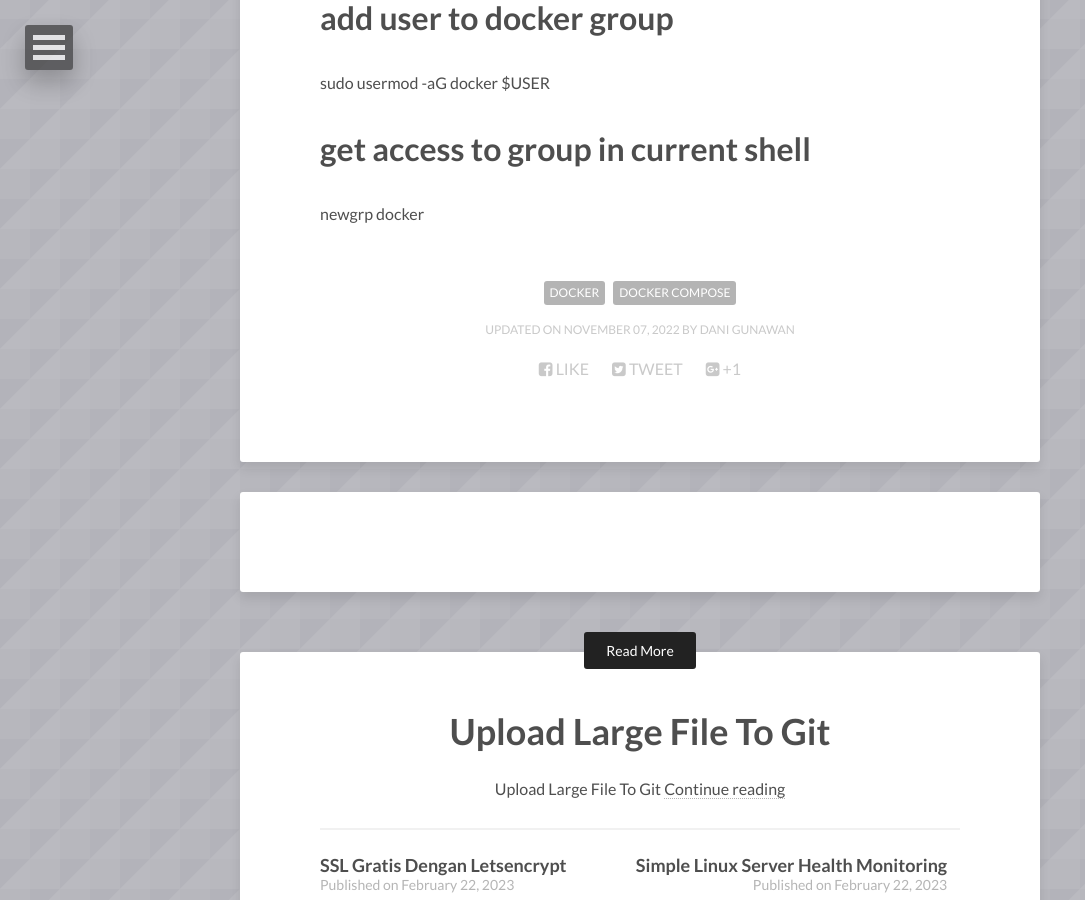
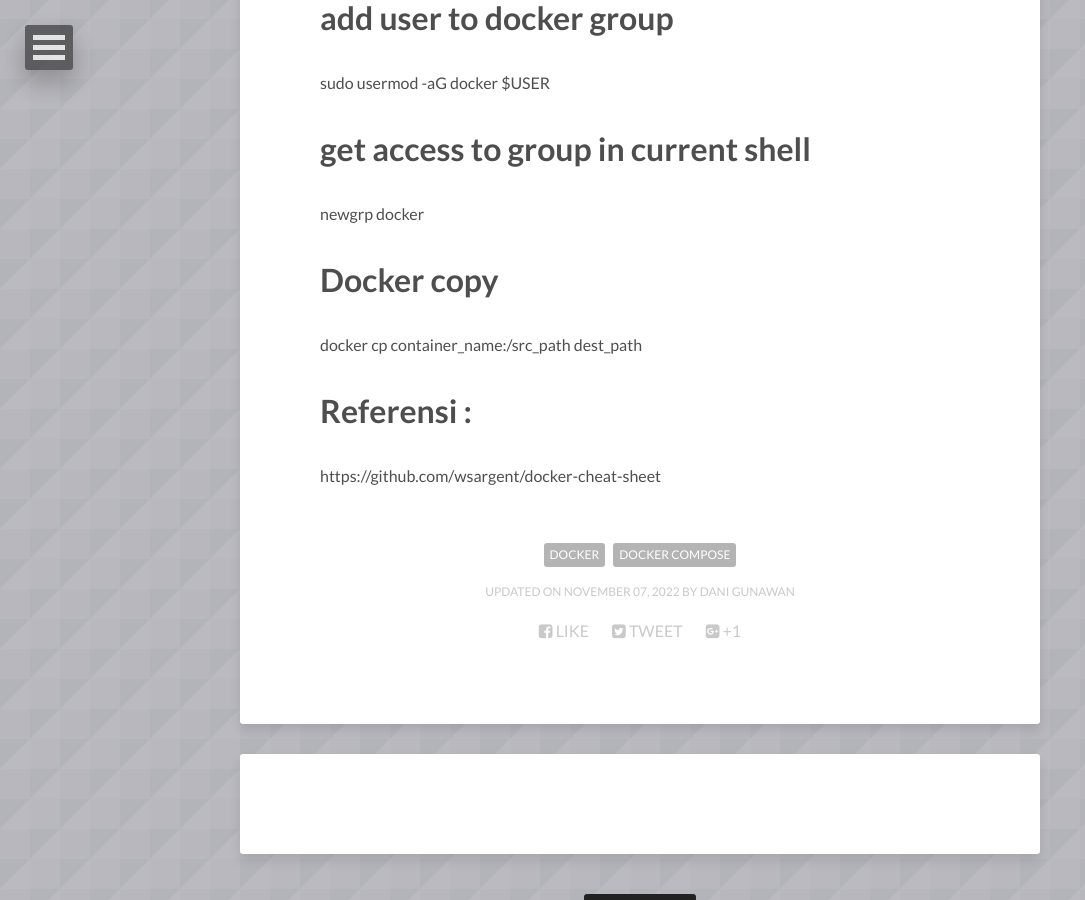
Before and after one commit to danigunawan/danigunawan.github.io, a Jekyll site: the page built from _posts/2022-11-07-cheatsheet-docker.md, in a window 1280 px wide and 900 px high, scrolled down 311 px. Shown: the whole window, without its empty margins (0-1085 px from the left). Built offline with Jekyll 4.4.1, drawn with Linux system fonts in a browser that asks for light colours; nearby versions of some CDN libraries; comment, search, counter and statistics services are not loaded.

Commit message:
[ADD POSTING]

```diff
--- a/_posts/2022-11-07-cheatsheet-docker.md
+++ b/_posts/2022-11-07-cheatsheet-docker.md
@@ -17,3 +17,10 @@ sudo usermod -aG docker $USER
 
 # get access to group in current shell
 newgrp docker
+
+# Docker copy
+docker cp container_name:/src_path dest_path
+
+
+# Referensi :
+https://github.com/wsargent/docker-cheat-sheet
```
Also changed, not shown: _posts/2022-11-07-cheatsheet-linux.md (+5 -0 lines).
